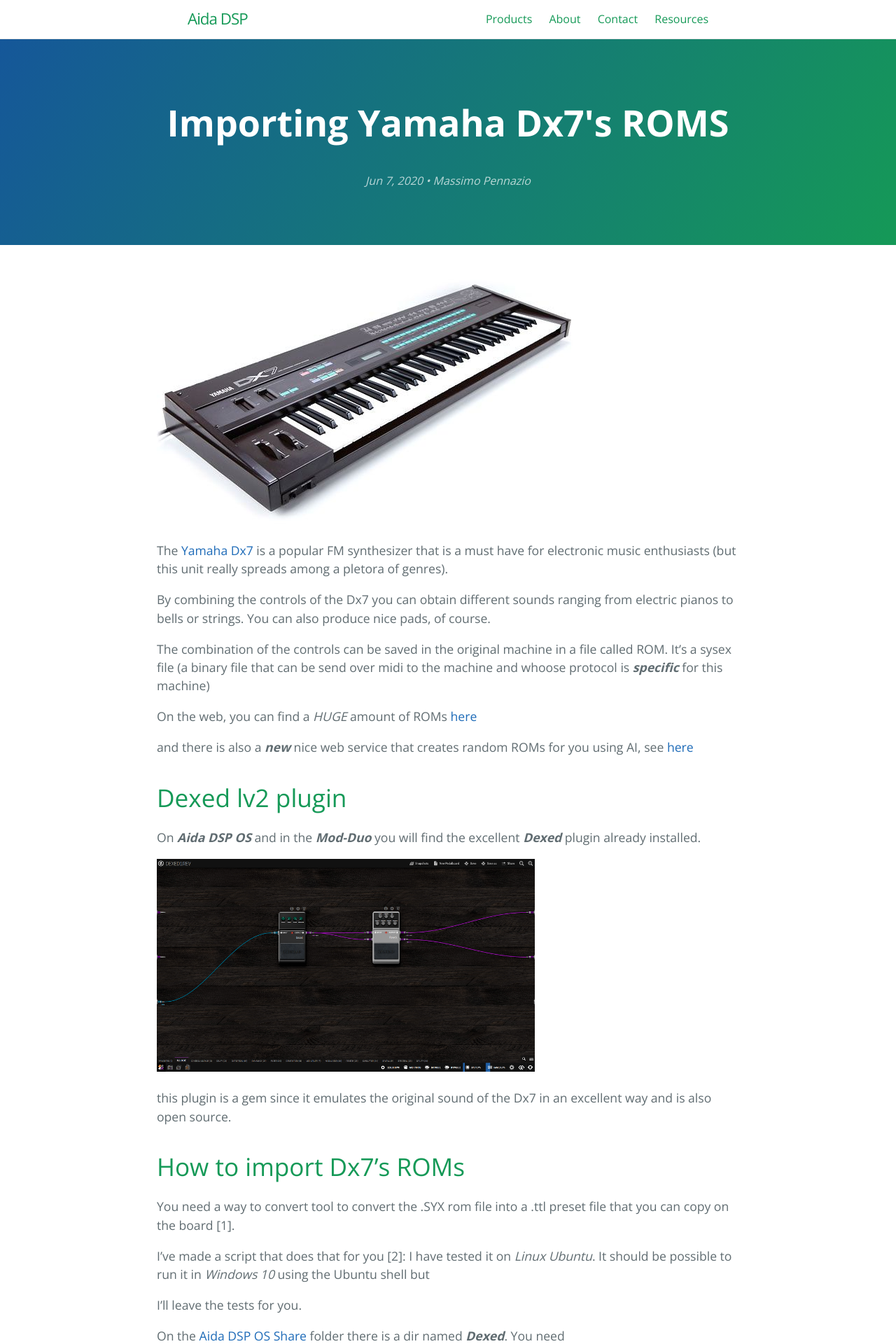
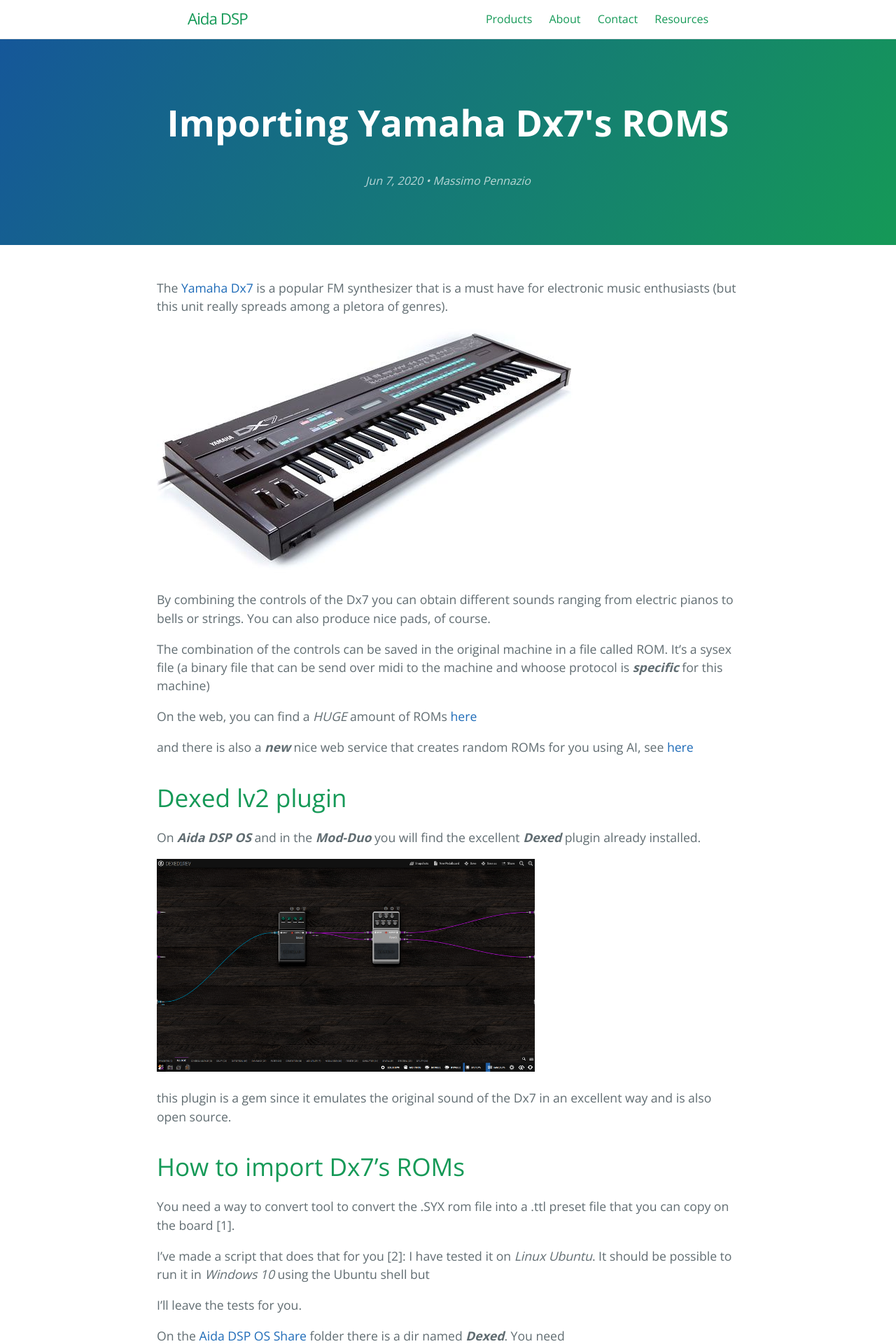
Before and after one commit to AidaDSP/AidaDSP.github.io, a Jekyll site: the page built from _posts/2020-06-07-importing-dx7-roms.md, in a window 1280 px wide. Shown: the top 1920 px of the page at 70% size. Built offline with Jekyll 4.4.1, drawn with Linux system fonts in a browser that asks for light colours.

Commit message:
Minor fixes

```diff
--- a/_posts/2020-06-07-importing-dx7-roms.md
+++ b/_posts/2020-06-07-importing-dx7-roms.md
@@ -3,9 +3,9 @@ layout: post
 title: "Importing Yamaha Dx7's ROMS"
 ---
 
+The [Yamaha Dx7](https://en.wikipedia.org/wiki/Yamaha_DX7) is a popular FM synthesizer that is a must have for electronic music enthusiasts (but this unit really spreads among a pletora of genres).
+
 ![Yamaha Dx7](yamaha-dx7.jpg)
-
-The [Yamaha Dx7](https://en.wikipedia.org/wiki/Yamaha_DX7) is a popular FM synthesizer that is a must have for electronic music enthusiasts (but this unit really spreads among a pletora of genres).
 
 By combining the controls of the Dx7 you can obtain different sounds ranging from electric pianos to bells or strings. You can also produce nice pads, of course.
 
```
